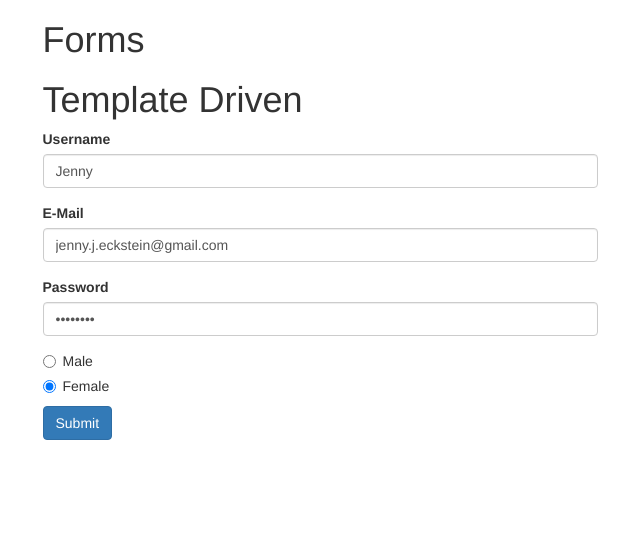
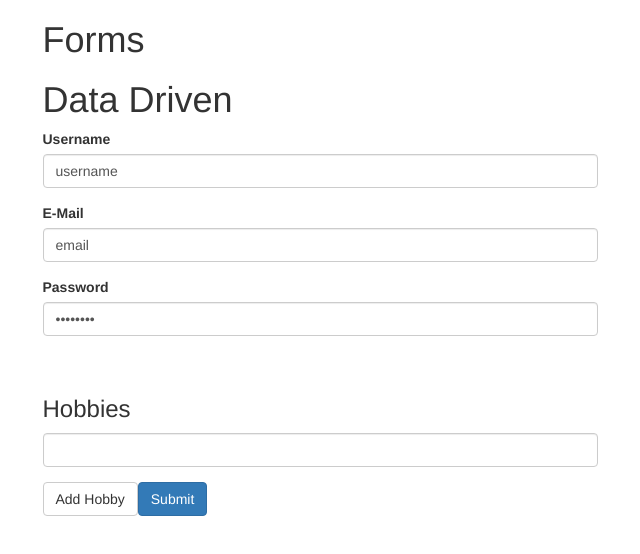
Before and after one commit to jennyEckstein/Udemy_AngularJS_Tutorial, an Angular app in the folder first-app/: page / in a window 1280 px wide. Shown: the top 554 px of the page, without its empty margins (320-960 px from the left). Built offline with nearby package versions, Linux system fonts and the light colour scheme.

Commit message:
feat: built data driven form

```diff
--- a/first-app/src/app/data-driven/data-driven.component.html
+++ b/first-app/src/app/data-driven/data-driven.component.html
@@ -1,17 +1,19 @@
 <h1>Data Driven</h1>
-<form>
+<form [formGroup]="registerForm">
     <div>
         <div class="form-group">
             <label for="username">Username</label>
             <input type="text"
                    class="form-control"
-                   id="username">
+                   id="username"
+                   formControlName="username">
         </div>
         <div class="form-group">
             <label for="email">E-Mail</label>
             <input type="text"
                    class="form-control"
-                   id="email">
+                   id="email"
+                   formControlName="email">
         </div>
     </div>
 
@@ -19,7 +21,8 @@
         <label for="password">Password</label>
         <input type="password"
                class="form-control"
-               id="password">
+               id="password"
+               formControlName="password">
     </div>
     <div class="radio">
         <label>
--- a/first-app/src/app/data-driven/data-driven.component.ts
+++ b/first-app/src/app/data-driven/data-driven.component.ts
@@ -1,14 +1,30 @@
-import { Component, OnInit } from '@angular/core';
+import { Component, OnInit} from '@angular/core';
+import {FormGroup, FormBuilder} from '@angular/forms';
 
 @Component({
   selector: 'app-data-driven',
   templateUrl: './data-driven.component.html'
 })
-export class DataDrivenComponent implements OnInit {
+export class DataDrivenComponent implements OnInit{
 
-  constructor() { }
+	registerForm: FormGroup;
 
-  ngOnInit() {
-  }
+	constructor(private formBuilder: FormBuilder){}
+
+	ngOnInit(){
+		this.registerForm = this.formBuilder.group({
+			username: 'username',
+			email: 'email',
+			password: 'password'
+		});
+	}
+
+	/*registerForm = new FormGroup({
+		username: new FormControl(),
+		email: new FormControl(),
+		password: new FormControl()
+	});*/
+
+
 
 }
--- a/first-app/src/app/forms.component.html
+++ b/first-app/src/app/forms.component.html
@@ -2,7 +2,9 @@
 	<div class="row">
 		<div class="col-md-6 col-md-offset-3">
 		<h1>Forms</h1>
-			<template-driven></template-driven>
+			<app-data-driven></app-data-driven>
+
+			<!-- <template-driven></template-driven> -->
 		</div>
 	</div>
 </div>
--- a/first-app/src/app/template-driven/template-driven.component.html
+++ /dev/null
@@ -1,44 +0,0 @@
-<h1>Template Driven</h1>
-<form (ngSubmit)="onSubmit(f)" #f="ngForm">
-  <div ngModelGroup="userData">
-    <div class="form-group">
-      <label for="username">Username</label>
-      <input type="text"
-             class="form-control"
-             id="username"
-             [(ngModel)]="user.username"
-             name="username"
-             required>
-    </div>
-    <div class="form-group">
-      <label for="email">E-Mail</label>
-      <input type="text"
-             class="form-control"
-             id="email"
-             [(ngModel)]="user.email"
-             name="email"
-             required
-             #email="ngModel">
-             <div *ngIf="!email.valid">
-               Invalid Email
-             </div>
-    </div>
-
-  </div>
-  <div class="form-group">
-    <label for="password">Password</label>
-    <input type="password"
-           class="form-control"
-           id="password"
-           [(ngModel)]="user.password"
-           name="password"
-           required>
-  </div>
-  <div class="radio" *ngFor="let g of gender">
-    <label>
-      <input type="radio" name="gender" [(ngModel)]="user.gender" value="{{g}}">{{g}}
-    </label>
-  </div>
-  <button type="submit" class="btn btn-primary" [disabled]="!f.valid">Submit</button>
-
-</form>
--- a/first-app/src/app/template-driven/template-driven.component.ts
+++ /dev/null
@@ -1,25 +0,0 @@
-import { Component } from '@angular/core';
-import { NgForm } from '@angular/forms';
-@Component({
-  selector: 'template-driven',
-  templateUrl: 'template-driven.component.html',
-  styles:[`
-  	.ng-invalid{
-  		border: 1px solid red;
-  	}
-  `]
-})
-export class TemplateDrivenComponent {
-	user = {
-		username: 'Jenny',
-		email:'jenny.j.eckstein@gmail.com',
-		password: 'password',
-		gender: 'Female'
-	}
-
-	gender = ['Male', 'Female'];
-
-	onSubmit(form: NgForm){
-		console.log(form.value);
-	}
-}
```
Also changed, not shown: first-app/src/app/app.module.ts (+4 -5 lines).
